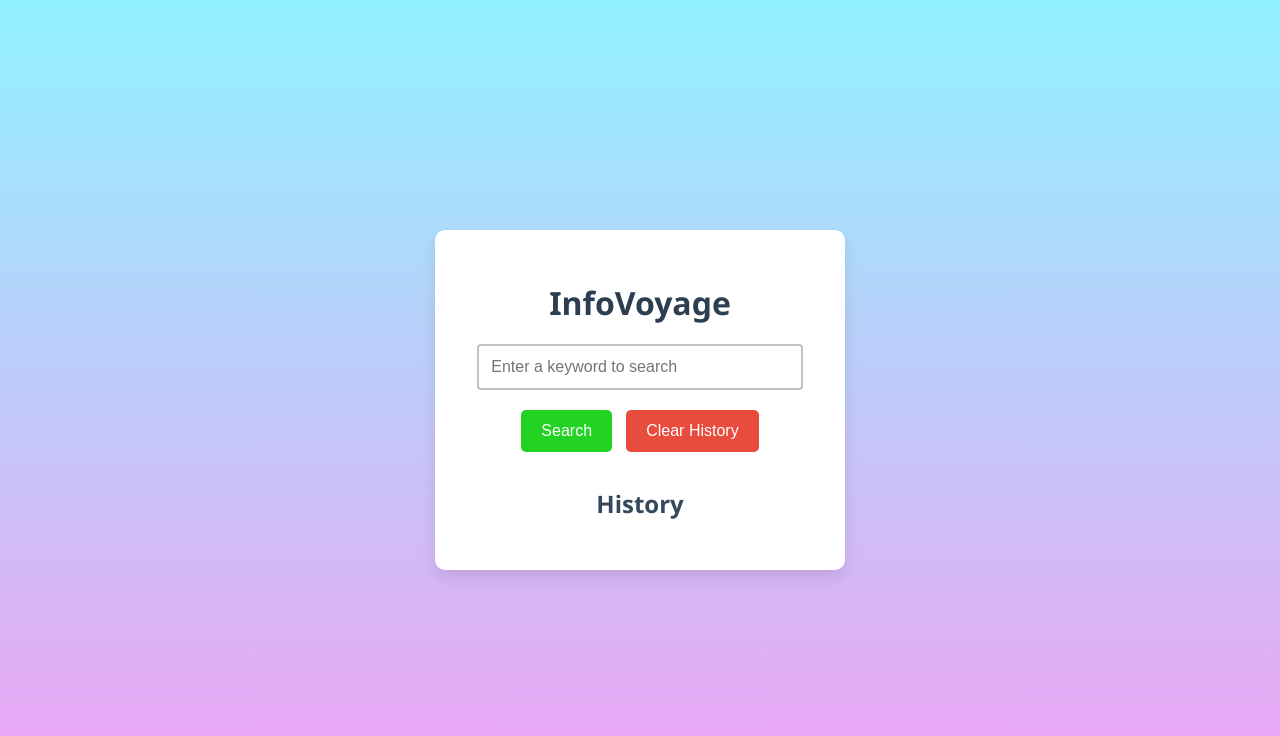
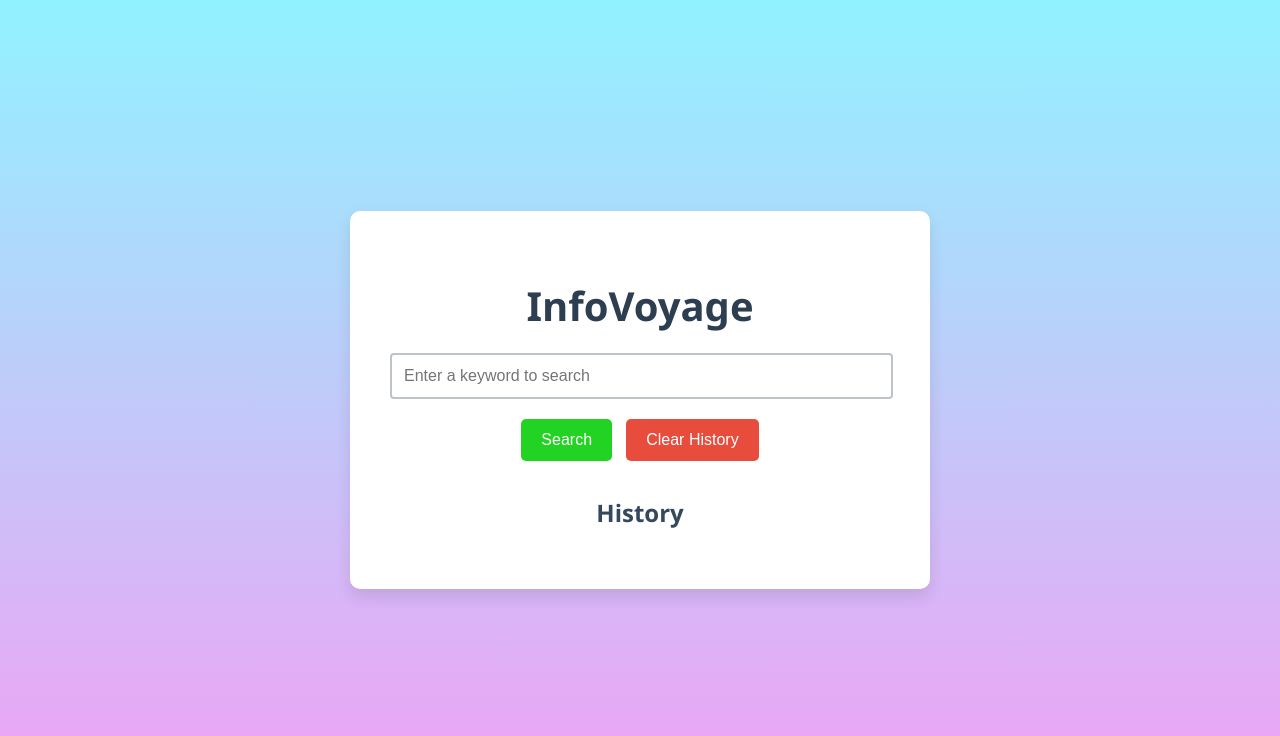
Before and after one commit to armanpreetk/search-engine, a plain HTML site: page index.html in a window 1280 px wide. Drawn offline with Linux system fonts and the light colour scheme.

Commit message:
Update style.css

```diff
--- a/style.css
+++ b/style.css
@@ -11,12 +11,12 @@ body {
     align-items: center;
 }
 
-/* Center the search container */
+/* Center the search container with increased size */
 .search-container {
     background-color: white;
-    padding: 30px;
+    padding: 40px; /* Increased padding for more spacing */
     border-radius: 10px;
-    width: 350px;
+    width: 500px; /* Increased width */
     box-shadow: 0px 8px 15px rgba(0, 0, 0, 0.1);
     animation: fadeIn 0.5s ease-in-out;
 }
@@ -24,7 +24,7 @@ body {
 /* Title and heading styles */
 h1 {
     color: #2c3e50;
-    font-size: 2em;
+    font-size: 2.5em; /* Slightly increased font size */
     margin-bottom: 20px;
 }
 
@@ -34,10 +34,10 @@ h2 {
     margin-top: 30px;
 }
 
-/* Search input styles */
+/* Search input styles with increased width */
 input[type="text"] {
     padding: 12px;
-    width: 85%;
+    width: 95%; /* Increased width for a larger input box */
     border: 2px solid #bdc3c7;
     border-radius: 4px;
     margin-bottom: 15px;
```
